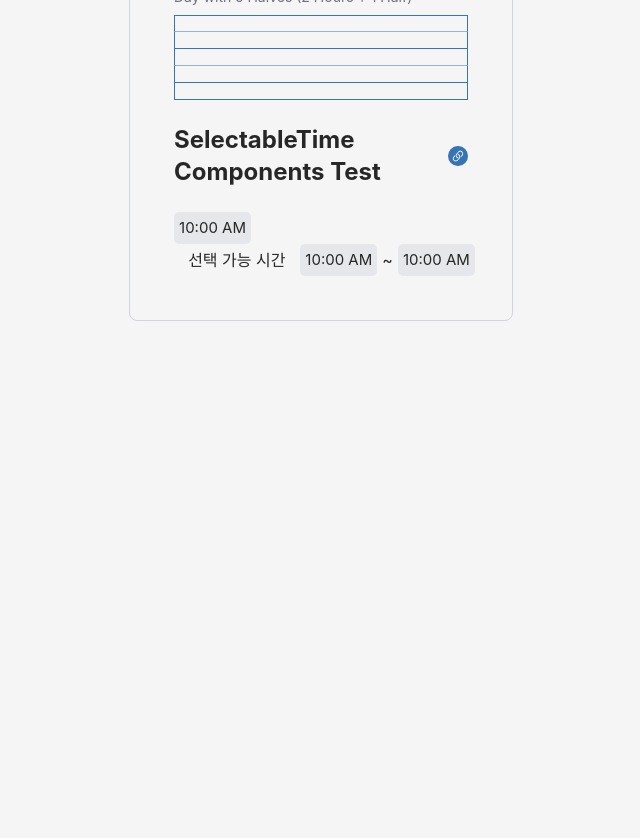
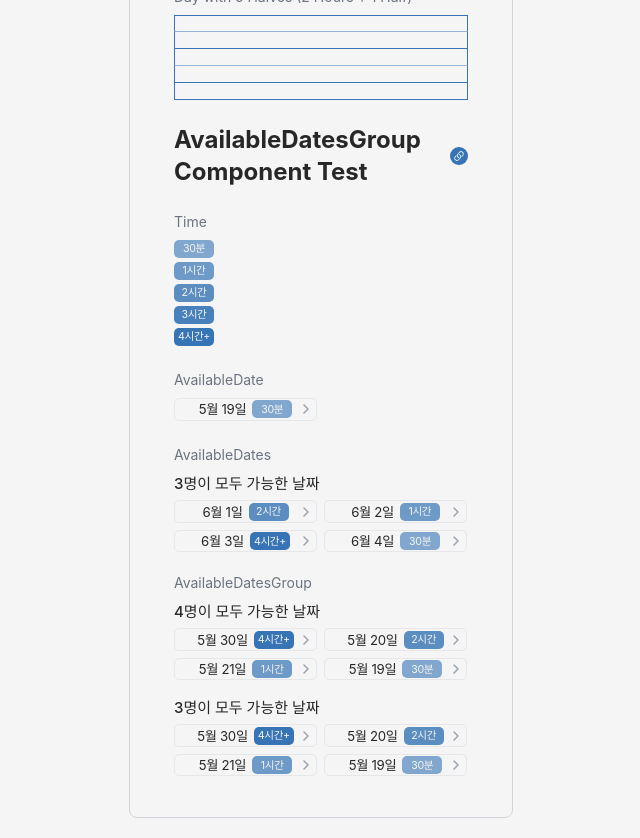
Before and after one commit to comeet-product/comeet, a Next.js app: page / in a window 1280 px wide. Shown: the part 600-1438 px from the top of the page, without its empty margins (319-959 px from the left). Before the commit the page ends 941 px from the top, so only its background shows below. Built offline with nearby package versions, Linux system fonts and the light colour scheme; a web font is replaced by a local one.

Commit message:
AvailableDatesGroup 컴포넌트

```diff
--- a/src/app/page.js
+++ b/src/app/page.js
@@ -2,10 +2,22 @@ import Title from "@/components/Title";
 import Half from "@/components/TimetableResult/Half";
 import Hour from "@/components/TimetableResult/Hour";
 import Day from "@/components/TimetableResult/Day";
-import Time from "@/components/SelectableTime/Time";
-import SelectableTime from "@/components/SelectableTime/SelectableTime";
+import Time from "@/components/AvailableDatesGroup/Time";
+import AvailableDate from "@/components/AvailableDatesGroup/AvailableDate";
+import AvailableDates from "@/components/AvailableDatesGroup/AvailableDates";
+import AvailableDatesGroup from "@/components/AvailableDatesGroup/AvailableDatesGroup";
 
 export default function Home() {
+    const availableDatesData = {
+        memberCount: 3,
+        availableDates: [
+            { date: "6월 1일", time: "2시간", opacity: 0.8 },
+            { date: "6월 2일", time: "1시간", opacity: 0.7 },
+            { date: "6월 3일", time: "4시간+", opacity: 1 },
+            { date: "6월 4일", time: "30분", opacity: 0.6 },
+        ],
+    };
+
     return (
         <div className="p-4 md:p-6">
             <Title>Comeet 회의</Title>
@@ -47,10 +59,64 @@ export default function Home() {
                     </h3>
                     <Day halfCount={5} />
                 </div>
-                <Title>SelectableTime Components Test</Title>
-                <div className="mx-auto">
-                    <Time text="10:00 AM" />
-                    <SelectableTime />
+
+                <div>
+                    <Title>AvailableDatesGroup Component Test</Title>
+                    <br />
+
+                    <h3 className="text-sm text-gray-500 mb-2">Time</h3>
+                    <div className="flex flex-col space-y-1">
+                        <Time
+                            text="30분"
+                            backgroundColor="rgba(54, 116, 181, 0.60)"
+                        />
+                        <Time
+                            text="1시간"
+                            backgroundColor="rgba(54, 116, 181, 0.70)"
+                        />
+                        <Time
+                            text="2시간"
+                            backgroundColor="rgba(54, 116, 181, 0.80)"
+                        />
+                        <Time
+                            text="3시간"
+                            backgroundColor="rgba(54, 116, 181, 0.90)"
+                        />
+                        <Time
+                            text="4시간+"
+                            backgroundColor="rgba(54, 116, 181, 1)"
+                        />
+                    </div>
+                </div>
+
+                <div>
+                    <h3 className="text-sm text-gray-500 mb-2">
+                        AvailableDate
+                    </h3>
+                    <div className="space-y-2">
+                        <AvailableDate
+                            date="5월 19일"
+                            timeText="30분"
+                            backgroundColor="rgba(54, 116, 181, 0.60)"
+                        />
+                    </div>
+                </div>
+
+                <div>
+                    <h3 className="text-sm text-gray-500 mb-2">
+                        AvailableDates
+                    </h3>
+                    <AvailableDates
+                        memberCount={availableDatesData.memberCount}
+                        availableDates={availableDatesData.availableDates}
+                    />
+                </div>
+
+                <div>
+                    <h3 className="text-sm text-gray-500 mb-2">
+                        AvailableDatesGroup
+                    </h3>
+                    <AvailableDatesGroup />
                 </div>
             </div>
         </div>
--- /dev/null
+++ b/src/components/AvailableDatesGroup/AvailableDate.js
@@ -0,0 +1,52 @@
+import React from "react";
+import Time from "./Time";
+
+export default function AvailableDate({
+    date = "5월 19일", // 기본값 설정
+    timeText = "30분", // 기본값 설정
+    backgroundColor = "rgba(54, 116, 181, 0.60)", // 기본값 설정
+    onClick,
+    disabled = false,
+    className = "",
+}) {
+    return (
+        <button
+            onClick={onClick}
+            disabled={disabled}
+            className={`
+                w-[143px] h-[22.803px]
+                rounded-[5px]
+                bg-white
+                border border-[#E5E7EB]
+                flex items-center
+                relative
+                py-[3px]
+                ${disabled ? "opacity-50 cursor-not-allowed" : ""}
+                ${className}
+            `}
+        >
+            <div className="flex items-center gap-x-[6px] mx-auto">
+                <span className="text-black text-[13.265px] font-normal leading-[0px] tracking-[-0.336px]">
+                    {date}
+                </span>
+                <Time text={timeText} backgroundColor={backgroundColor} />
+            </div>
+            <svg
+                className="absolute right-[7px] top-1/2 -translate-y-1/2"
+                width="6"
+                height="10"
+                viewBox="0 0 6 10"
+                fill="none"
+                xmlns="http://www.w3.org/2000/svg"
+            >
+                <path
+                    d="M1 9L5 5L1 1"
+                    stroke="#9CA3AF"
+                    strokeWidth="1.5"
+                    strokeLinecap="round"
+                    strokeLinejoin="round"
+                />
+            </svg>
+        </button>
+    );
+}
--- /dev/null
+++ b/src/components/AvailableDatesGroup/AvailableDates.js
@@ -0,0 +1,30 @@
+import React from "react";
+import AvailableDate from "./AvailableDate";
+
+export default function AvailableDates({
+    memberCount = 4,
+    availableDates = [
+        { date: "5월 30일", time: "4시간+", opacity: 1 },
+        { date: "5월 20일", time: "2시간", opacity: 0.8 },
+        { date: "5월 21일", time: "1시간", opacity: 0.7 },
+        { date: "5월 19일", time: "30분", opacity: 0.6 },
+    ],
+}) {
+    return (
+        <div className="w-[293px] h-[76px]">
+            <h2 className="text-black text-[15px] font-medium">
+                {memberCount}명이 모두 가능한 날짜
+            </h2>
+            <div className="mt-[5px] grid grid-cols-2 gap-x-[7px] gap-y-[6.6px]">
+                {availableDates.map((item, index) => (
+                    <AvailableDate
+                        key={index}
+                        date={item.date}
+                        timeText={item.time}
+                        backgroundColor={`rgba(54, 116, 181, ${item.opacity})`}
+                    />
+                ))}
+            </div>
+        </div>
+    );
+}
--- /dev/null
+++ b/src/components/AvailableDatesGroup/AvailableDatesGroup.js
@@ -0,0 +1,37 @@
+import React from "react";
+import AvailableDates from "./AvailableDates";
+
+export default function AvailableDatesGroup() {
+    const groupData = [
+        {
+            memberCount: 4,
+            availableDates: [
+                { date: "5월 30일", time: "4시간+", opacity: 1 },
+                { date: "5월 20일", time: "2시간", opacity: 0.8 },
+                { date: "5월 21일", time: "1시간", opacity: 0.7 },
+                { date: "5월 19일", time: "30분", opacity: 0.6 },
+            ],
+        },
+        {
+            memberCount: 3,
+            availableDates: [
+                { date: "5월 30일", time: "4시간+", opacity: 1 },
+                { date: "5월 20일", time: "2시간", opacity: 0.8 },
+                { date: "5월 21일", time: "1시간", opacity: 0.7 },
+                { date: "5월 19일", time: "30분", opacity: 0.6 },
+            ],
+        },
+    ];
+
+    return (
+        <div className="flex flex-col space-y-[20px]">
+            {groupData.map((data, index) => (
+                <AvailableDates
+                    key={index}
+                    memberCount={data.memberCount}
+                    availableDates={data.availableDates}
+                />
+            ))}
+        </div>
+    );
+}
--- /dev/null
+++ b/src/components/AvailableDatesGroup/Time.js
@@ -0,0 +1,33 @@
+import React from "react";
+
+export default function Time({
+    text = "30분",
+    onClick,
+    disabled = false,
+    className = "",
+    backgroundColor,
+}) {
+    return (
+        <button
+            onClick={onClick}
+            disabled={disabled}
+            style={{ backgroundColor }}
+            className={`
+                w-[40px] h-[18px]
+                rounded-[5px]
+                text-white
+                text-[10.612px]
+                font-normal
+                leading-[17.178px]
+                tracking-[-0.336px]
+                flex
+                items-center
+                justify-center
+                ${disabled ? "opacity-50 cursor-not-allowed" : ""}
+                ${className}
+            `}
+        >
+            {text}
+        </button>
+    );
+}
--- a/src/components/SelectableTime/SelectableTime.js
+++ /dev/null
@@ -1,15 +0,0 @@
-import React from "react";
-import Time from "./Time";
-
-export default function SelectableTime() {
-    return (
-        <div className="flex items-center bg-white w-[315px] px-[14.13px]">
-            <span className="text-black whitespace-nowrap">선택 가능 시간</span>
-            <div className="flex items-center gap-x-[5px] ml-auto">
-                <Time text="10:00 AM" />
-                <span className="text-black whitespace-nowrap">~</span>
-                <Time text="10:00 AM" />
-            </div>
-        </div>
-    );
-}
--- a/src/components/SelectableTime/Time.js
+++ /dev/null
@@ -1,35 +0,0 @@
-export default function Time({
-    text,
-    onClick,
-    disabled = false,
-    className = "",
-}) {
-    const sizeStyle = "w-[77px] h-[30px]";
-
-    const borderRadiusStyle = "rounded-[5px]";
-
-    return (
-        <button
-            onClick={onClick}
-            disabled={disabled}
-            className={`
-        ${sizeStyle}
-        ${borderRadiusStyle}
-        bg-gray-200
-        text-black
-        text-[15.009px]
-        font-normal
-        transition-colors
-        flex
-        items-center
-        justify-center
-        py-4 px-2
-        whitespace-nowrap
-        ${disabled ? "opacity-50 cursor-not-allowed" : ""}
-        ${className}
-      `}
-        >
-            {text}
-        </button>
-    );
-}
```
